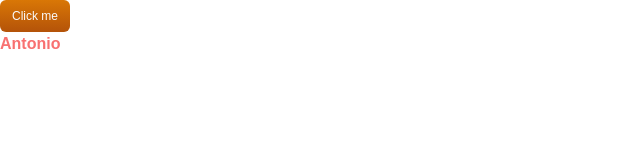
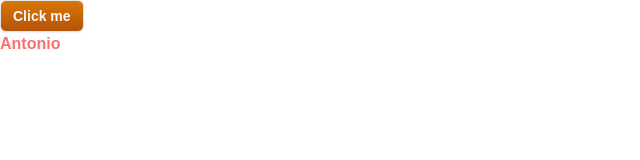
Before and after one commit to Vishalk29/personal-jira-clone, a Next.js app: page / in a window 1280 px wide. Shown: the top 160 px of the page, without its empty margins (0-640 px from the left). Built offline with nearby package versions, Linux system fonts and the light colour scheme.

Commit message:
customization of our component based on our requirement

```diff
--- a/src/components/ui/button.tsx
+++ b/src/components/ui/button.tsx
@@ -5,30 +5,32 @@
 import { cn } from "@/lib/utils"
 
 const buttonVariants = cva(
-  "inline-flex items-center justify-center gap-2 whitespace-nowrap rounded-md text-sm font-medium transition-colors focus-visible:outline-none focus-visible:ring-1 focus-visible:ring-ring disabled:pointer-events-none disabled:opacity-50 [&_svg]:pointer-events-none [&_svg]:size-4 [&_svg]:shrink-0",
+  "inline-flex items-center justify-center gap-2 whitespace-nowrap rounded-md text-sm font-semibold transition-colors focus-visible:outline-none focus-visible:ring-1 focus-visible:ring-ring disabled:pointer-events-none disabled:bg-neutral-100 disabled:from-neutral-100 disabled:to-neutral-100 disabled:text-neutral-300 border border-neutral-200 shadow-sm [&_svg]:pointer-events-none [&_svg]:size-4 [&_svg]:shrink-0",
   {
     variants: {
       variant: {
-        default:
+        primary:
           "bg-gradient-to-b from-blue-600 to-blue-700 text-primary-foreground hover:from-blue-700 hover:to-blue-700",
         destructive:
           "bg-gradient-to-b from-amber-600 to-amber-700 text-primary-foreground hover:from-amber-700 hover:to-amber-700",
         outline:
           "border border-input bg-background shadow-sm hover:bg-accent hover:text-accent-foreground",
         secondary:
-          "bg-secondary text-secondary-foreground shadow-sm hover:bg-secondary/80",
-        ghost: "hover:bg-accent hover:text-accent-foreground",
-        link: "text-primary underline-offset-4 hover:underline",
+          "bg-white text-black hover:bg-neutral-100",
+        ghost: "border-transparent shadow-none hover:bg-accent hover:text-accent-foreground",
+        muted: "bg-neutral-200 text-neutral-600 hover:bg-neutral-200/80",
+        teritary:"bg-blue-100 text-blue-600 border-transparent hover:bg-blue-200 shadow-none"
       },
       size: {
-        default: "h-9 px-4 py-2",
-        sm: "h-8 rounded-md px-3 text-xs",
-        lg: "h-10 rounded-md px-8",
-        icon: "h-9 w-9",
+        default: "h-10 px-4 py-2",
+        sm: "h-8 rounded-md px-3 ",
+        xs:'h-7 rounded-md px-2 text-xs',
+        lg: "h-12 rounded-md px-8",
+        icon: "h-8 w-8",
       },
     },
     defaultVariants: {
-      variant: "default",
+      variant: "primary",
       size: "default",
     },
   }
--- a/src/components/ui/input.tsx
+++ b/src/components/ui/input.tsx
@@ -1,6 +1,6 @@
-import * as React from "react"
+import * as React from "react";
 
-import { cn } from "@/lib/utils"
+import { cn } from "@/lib/utils";
 
 const Input = React.forwardRef<HTMLInputElement, React.ComponentProps<"input">>(
   ({ className, type, ...props }, ref) => {
@@ -8,15 +8,15 @@
       <input
         type={type}
         className={cn(
-          "flex h-9 w-full rounded-md border border-input bg-transparent px-3 py-1 text-base shadow-sm transition-colors file:border-0 file:bg-transparent file:text-sm file:font-medium file:text-foreground placeholder:text-muted-foreground focus-visible:outline-none focus-visible:ring-1 focus-visible:ring-ring disabled:cursor-not-allowed disabled:opacity-50 md:text-sm",
+          "flex h-12 w-full rounded-md border border-input bg-transparent px-3 py-1 text-base shadow-sm transition-colors file:border-0 file:bg-transparent file:text-sm file:font-medium file:text-foreground placeholder:text-muted-foreground focus-visible:outline-none focus-visible:ring-1 focus-visible:ring-ring disabled:cursor-not-allowed disabled:opacity-50 md:text-sm",
           className
         )}
         ref={ref}
         {...props}
       />
-    )
+    );
   }
-)
-Input.displayName = "Input"
+);
+Input.displayName = "Input";
 
-export { Input }
+export { Input };
--- a/src/components/ui/select.tsx
+++ b/src/components/ui/select.tsx
@@ -19,7 +19,7 @@
   <SelectPrimitive.Trigger
     ref={ref}
     className={cn(
-      "flex h-9 w-full items-center justify-between whitespace-nowrap rounded-md border border-input bg-transparent px-3 py-2 text-sm shadow-sm ring-offset-background data-[placeholder]:text-muted-foreground focus:outline-none focus:ring-1 focus:ring-ring disabled:cursor-not-allowed disabled:opacity-50 [&>span]:line-clamp-1",
+      "flex h-12 w-full items-center justify-between whitespace-nowrap rounded-md border border-input bg-transparent px-3 py-2 text-sm shadow-sm ring-offset-background data-[placeholder]:text-muted-foreground focus:outline-none focus:ring-1 focus:ring-ring disabled:cursor-not-allowed disabled:opacity-50 [&>span]:line-clamp-1",
       className
     )}
     {...props}
```
